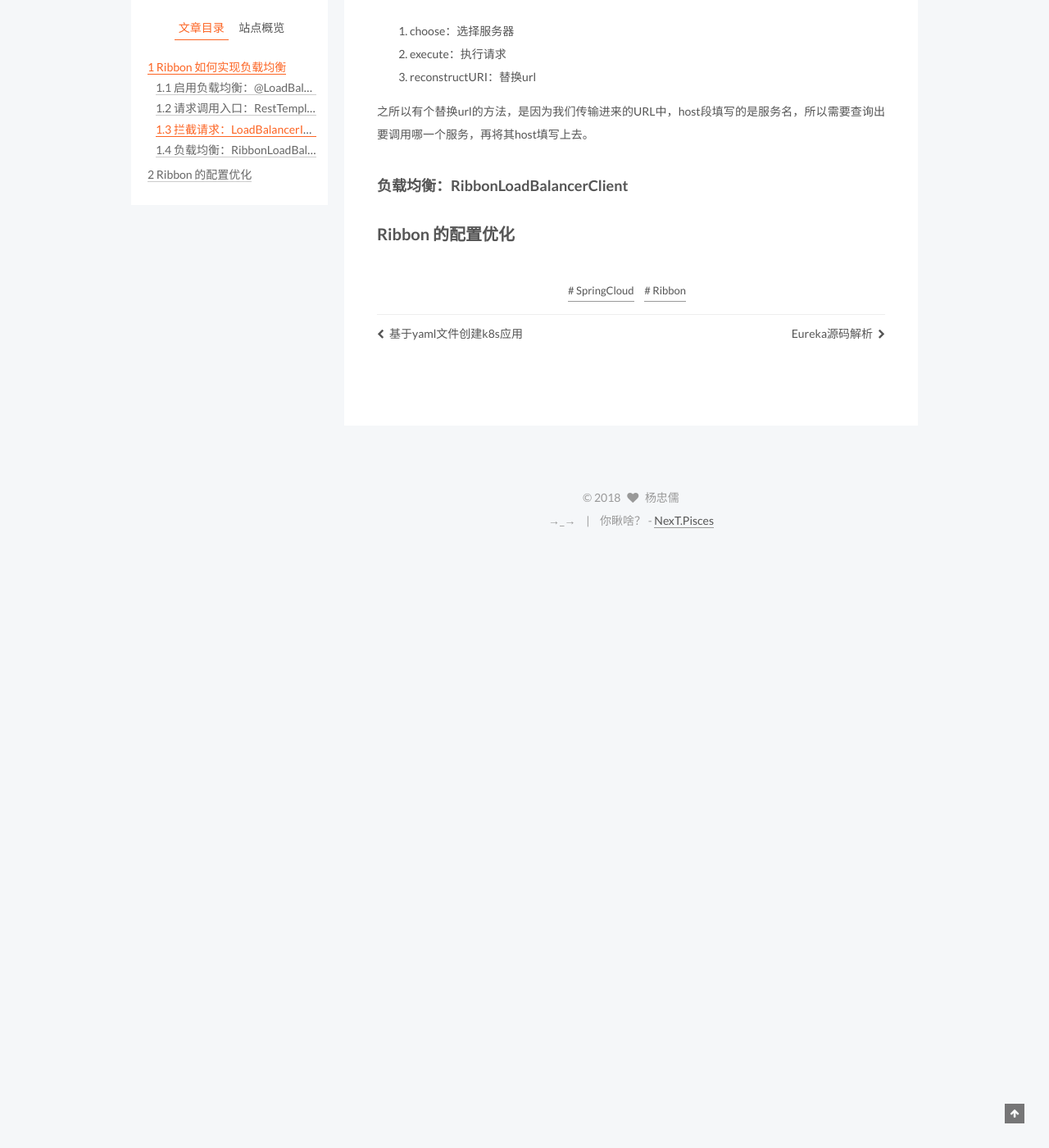
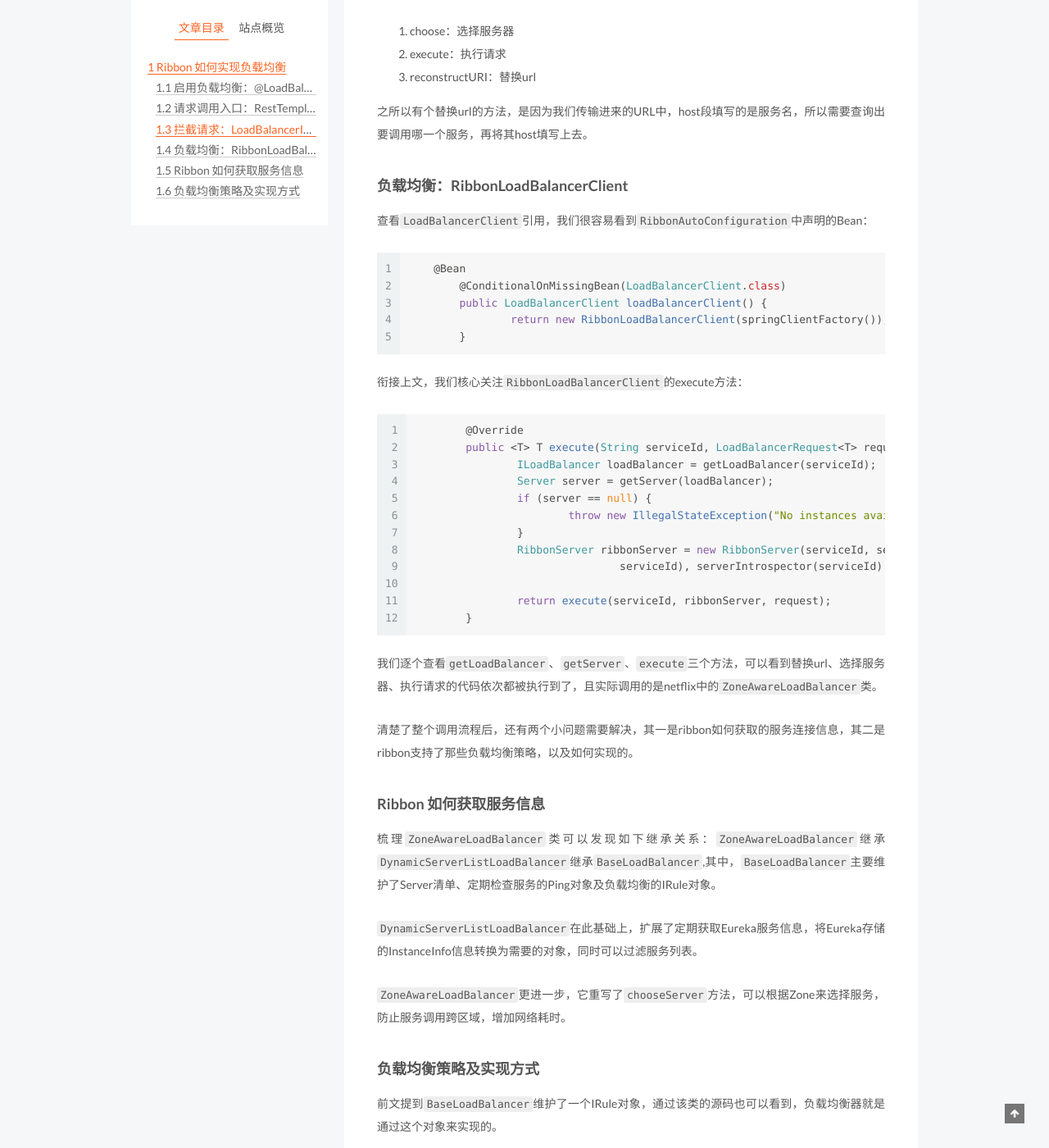
Before and after one commit to yangzhongru/yangzhongru.github.io, a Jekyll site: the page built from _posts/2018-09-18-Spring cloud源码解析之Ribbon.md, in a window 1280 px wide and 1400 px high, scrolled down 5126 px. Shown: the whole window at 82% size. Built offline with Jekyll 4.4.1, drawn with Linux system fonts in a browser that asks for light colours; comment, search, counter and statistics services are not loaded; before the commit the page ends 5795 px from its top, so only the background shows below that; some of the changed text lies outside the part shown.

Commit message:
完成ribbon

````diff
--- a/_posts/2018-09-18-Spring cloud源码解析之Ribbon.md
+++ b/_posts/2018-09-18-Spring cloud源码解析之Ribbon.md
@@ -200,6 +200,60 @@ URI reconstructURI(ServiceInstance instance, URI original);
 之所以有个替换url的方法，是因为我们传输进来的URL中，host段填写的是服务名，所以需要查询出要调用哪一个服务，再将其host填写上去。
 
 ### 负载均衡：RibbonLoadBalancerClient
+查看`LoadBalancerClient`引用，我们很容易看到`RibbonAutoConfiguration`中声明的Bean：
+```java
+    @Bean
+	@ConditionalOnMissingBean(LoadBalancerClient.class)
+	public LoadBalancerClient loadBalancerClient() {
+		return new RibbonLoadBalancerClient(springClientFactory());
+	}
+```
 
+衔接上文，我们核心关注`RibbonLoadBalancerClient`的execute方法：
+```java
+	@Override
+	public <T> T execute(String serviceId, LoadBalancerRequest<T> request) throws IOException {
+		ILoadBalancer loadBalancer = getLoadBalancer(serviceId);
+		Server server = getServer(loadBalancer);
+		if (server == null) {
+			throw new IllegalStateException("No instances available for " + serviceId);
+		}
+		RibbonServer ribbonServer = new RibbonServer(serviceId, server, isSecure(server,
+				serviceId), serverIntrospector(serviceId).getMetadata(server));
 
-## Ribbon 的配置优化
+		return execute(serviceId, ribbonServer, request);
+	}
+```
+
+我们逐个查看`getLoadBalancer`、`getServer`、`execute`三个方法，可以看到替换url、选择服务器、执行请求的代码依次都被执行到了，且实际调用的是netflix中的`ZoneAwareLoadBalancer`类。
+
+清楚了整个调用流程后，还有两个小问题需要解决，其一是ribbon如何获取的服务连接信息，其二是ribbon支持了那些负载均衡策略，以及如何实现的。
+
+### Ribbon 如何获取服务信息
+梳理`ZoneAwareLoadBalancer`类可以发现如下继承关系：`ZoneAwareLoadBalancer`继承`DynamicServerListLoadBalancer`继承`BaseLoadBalancer`,其中，`BaseLoadBalancer`主要维护了Server清单、定期检查服务的Ping对象及负载均衡的IRule对象。
+
+`DynamicServerListLoadBalancer`在此基础上，扩展了定期获取Eureka服务信息，将Eureka存储的InstanceInfo信息转换为需要的对象，同时可以过滤服务列表。
+
+`ZoneAwareLoadBalancer`更进一步，它重写了`chooseServer`方法，可以根据Zone来选择服务，防止服务调用跨区域，增加网络耗时。
+
+### 负载均衡策略及实现方式
+前文提到`BaseLoadBalancer`维护了一个IRule对象，通过该类的源码也可以看到，负载均衡器就是通过这个对象来实现的。
+```java
+	public String choose(Object key) {
+        if (rule == null) {
+            return null;
+        } else {
+            try {
+                Server svr = rule.choose(key);
+                return ((svr == null) ? null : svr.getId());
+            } catch (Exception e) {
+                logger.warn("LoadBalancer [{}]:  Error choosing server", name, e);
+                return null;
+            }
+        }
+    }
+```
+
+Ribbon提供的策略有很多种，比如随机选择、轮询、轮询失败后重试、权重等算法，以及通过扩展`ClientConfigEnabledRoundRobinRule`类实现的算法。
+
+`ClientConfigEnabledRoundRobinRule`类的逻辑就是轮询，它是专门为拓展而生的，比如空闲服务优先、按区域轮询等策略都是拓展这个类实现的。
````
Also changed, not shown: other parts of _posts/2018-09-18-Spring cloud源码解析之Ribbon.md (+1 -1 lines).
